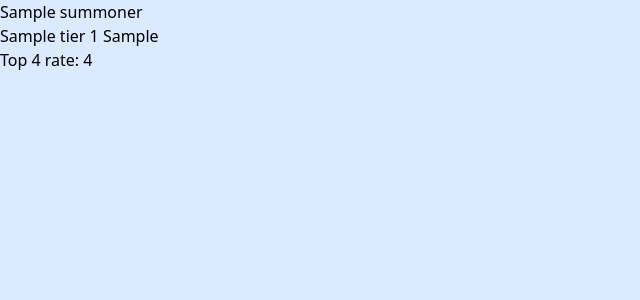
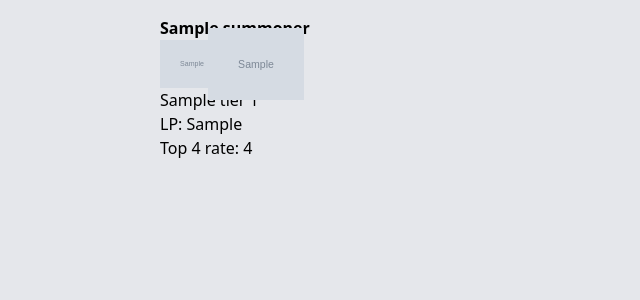
Before and after one commit to stradivari96/tft, a FastAPI app: template app/templates/index.html in a window 1280 px wide. Shown: the top 300 px of the page, without its empty margins (0-640 px from the left). Run offline with FastAPI, Linux system fonts and the light colour scheme; the template is opened without the code that fills it: most values are stand-ins (such as "Sample title", 1, 10 or a date in 2020); grey boxes marked "Sample" are stand-in pictures; some libraries are stand-ins or nearby versions.

Commit message:
:art: Tryout tailwind

```diff
--- a/app/domain/model.py
+++ b/app/domain/model.py
@@ -7,6 +7,7 @@ class Queue:
     name: str
     tier: Optional[str]
     rank: Optional[str]
+    rank_icon_url: Optional[str]
     lp: Optional[int]
     wins: int
     losses: int
--- a/app/service/riot.py
+++ b/app/service/riot.py
@@ -11,15 +11,18 @@ BASE_URL = "https://{}.api.riotgames.com/tft"
 # TODO use domain model
 async def get_profile(summoner_name: str, platform: PLATFORMS = "euw1") -> Profile:
     profile = await _get_summoner_by_name(summoner_name, platform)
-    profile["profile_icon_url"] = (
+    profile_icon_url = (
         "https://raw.communitydragon.org/latest/plugins/rcp-be-lol-game-data"
         f"/global/default/v1/profile-icons/{profile['profileIconId']}.jpg"
     )
-
+    rank_icon_url_template = (
+        "https://raw.communitydragon.org/latest/plugins/rcp-fe-lol-static-assets/"
+        "global/default/images/ranked-emblem/emblem-{tier}.png"
+    )
     queues = await _get_entries_for_summoner(profile["id"], platform)
     return Profile(
         name=profile["name"],
-        profile_icon_url=profile["profile_icon_url"],
+        profile_icon_url=profile_icon_url,
         level=profile["summonerLevel"],
         queues={
             q["queueType"]: Queue(
@@ -29,6 +32,7 @@ async def get_profile(summoner_name: str, platform: PLATFORMS = "euw1") -> Profi
                 wins=q["wins"],
                 losses=q["losses"],
                 lp=q["leaguePoints"],
+                rank_icon_url=rank_icon_url_template.format(tier=q["tier"].lower()),
             )
             for q in queues
         },
--- a/app/templates/index.html
+++ b/app/templates/index.html
@@ -1,19 +1,27 @@
 <!DOCTYPE html>
 <html lang="en">
   <head>
-    <meta charset="UTF-8">
-    <meta http-equiv="X-UA-Compatible" content="IE=edge">
-    <meta name="viewport" content="width=device-width, initial-scale=1.0">
+    <meta charset="UTF-8" />
+    <meta http-equiv="X-UA-Compatible" content="IE=edge" />
+    <meta name="viewport" content="width=device-width, initial-scale=1.0" />
     <title>Teamfight Tactics</title>
     <script src="https://cdn.tailwindcss.com"></script>
-
   </head>
-  <body class="bg-blue-100">
-    {% for summoner in summoner_data %}
-        <h1>{{ summoner.name }}</h1>
-        <p>{{ summoner.queues.RANKED_TFT.tier}} {{ summoner.queues.RANKED_TFT.rank }} {{ summoner.queues.RANKED_TFT.lp }}</p>
+  <body class="bg-gray-200 h-full min-h-screen flex flex-col">
+    <div class="max-w-screen-lg w-9/12 flex-grow m-auto py-4">
+      {% for summoner in summoner_data %}
+        <h1 class="font-bold">{{ summoner.name }}</h1>
+        <div class="flex h-12">
+        <img class="" src="{{ summoner.profile_icon_url }}" alt="profile icon" />
+        <img height="300" class="scale-150" src="{{ summoner.queues.RANKED_TFT.rank_icon_url }}" alt="level icon" />
+        </div>
+          <p>
+            {{ summoner.queues.RANKED_TFT.tier}} {{ summoner.queues.RANKED_TFT.rank }}
+        </p>
+        <p>LP: {{ summoner.queues.RANKED_TFT.lp }}</p>
         <p>Top 4 rate: {{ summoner.queues.RANKED_TFT.top_rate }}</p>
-        <br/>
-    {% endfor %}
+        <br />
+      {% endfor %}
+    </div>
   </body>
 </html>
```
